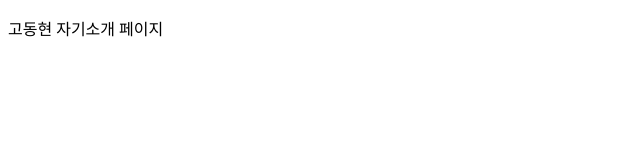
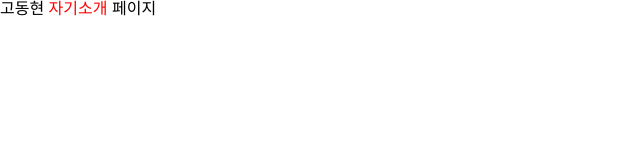
Before and after one commit to kodonghyun/kodonghyun, a plain HTML site: page index.html in a window 1280 px wide. Shown: the whole page, without its empty margins (0-640 px from the left). Drawn offline with Linux system fonts and the light colour scheme; a web font is replaced by a local one.

Commit message:
CSS추가 코드 작성

```diff
--- a/index.html
+++ b/index.html
@@ -4,11 +4,13 @@
 <head>
 	<meta charset="utf-8">
 	<title>Kodonghyun</title>
+  <link rel="stylesheet" type="text/css" href="reset.css">
+  <link rel="stylesheet" type="text/css" href="style.css">
 </head>
 
 <body>
-	<div id="mainContent">
-		<p id="helloText">고동현 자기소개 페이지</p>
+	<div>
+		<p>고동현 <span class="red">자기소개</span> 페이지</p>
 	</div>
 </body>
 </html>
```
